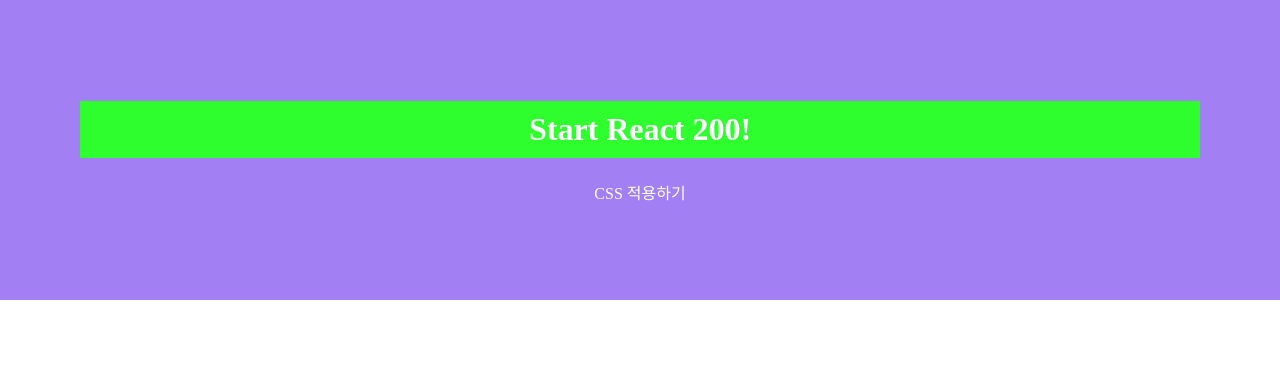
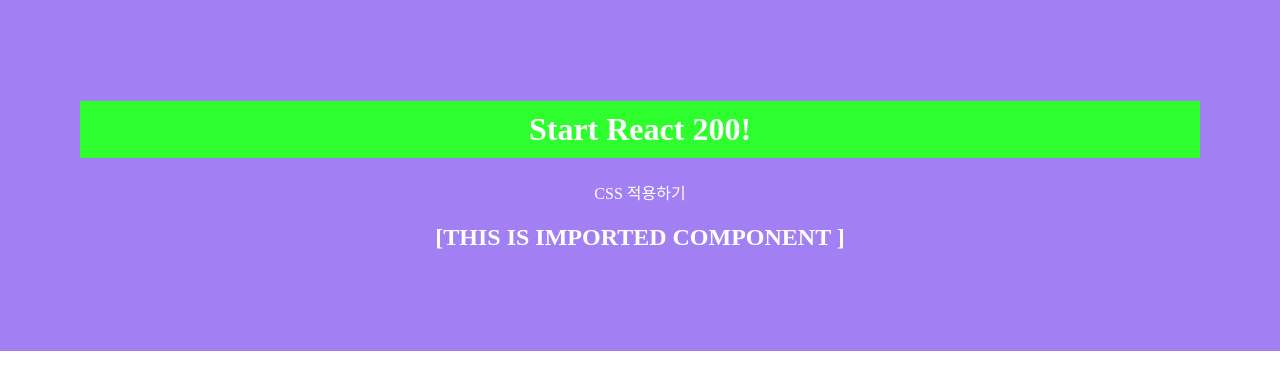
Before and after one commit to crAyCoding/react_200, a React (Create React App) app: page / in a window 1280 px wide. Shown: the top 390 px of the page. Built offline with nearby package versions, Linux system fonts and the light colour scheme; the HTML template or start-up script is replaced by a standard one.

Commit message:
PR 3. Use Component

```diff
--- a/src/App.js
+++ b/src/App.js
@@ -1,11 +1,13 @@
 import logo from './logo.svg';
 import './App.css';
+import ImportComponent from './R003_ImportComponent'
 
 function App() {
   return (
     <div>
       <h1>Start React 200!</h1>
       <p>CSS 적용하기</p>
+      <ImportComponent></ImportComponent>
     </div>
   );
 }
--- /dev/null
+++ b/src/R003_ImportComponent.js
@@ -0,0 +1,11 @@
+import React, { Component } from 'react';
+
+class R003_ImportComponent extends Component {
+    render () {
+        return (
+            <h2>[THIS IS IMPORTED COMPONENT ]</h2>
+        )
+    }
+}
+
+export default R003_ImportComponent;
```
